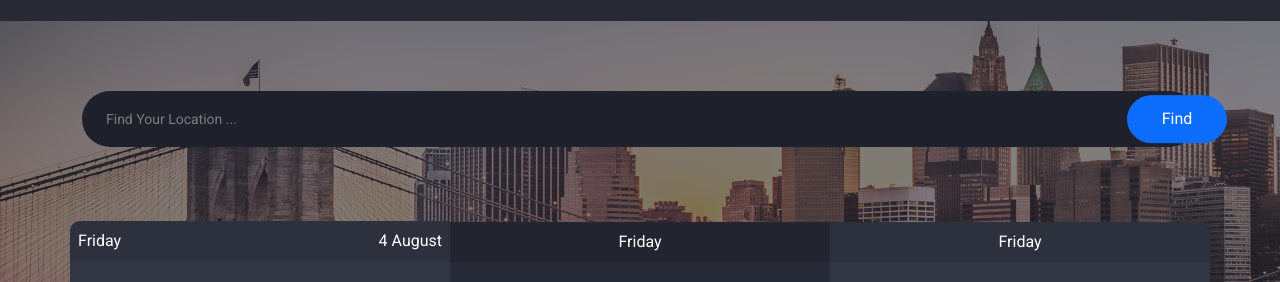
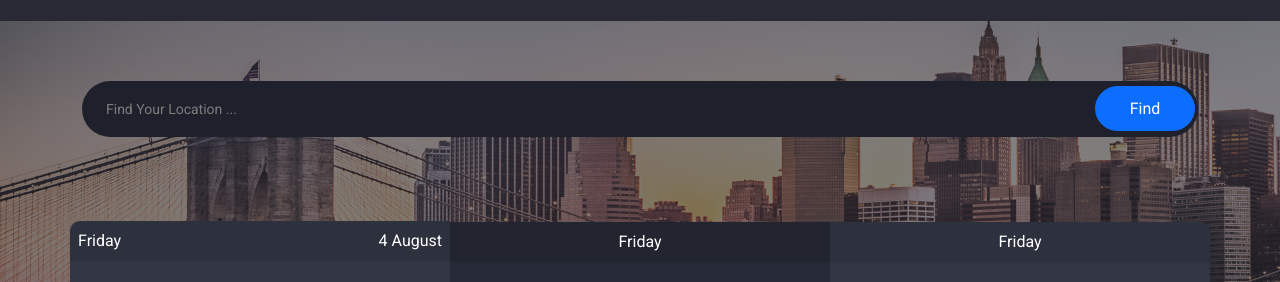
Before and after one commit to YassminYousry/weather-route, a plain HTML site: page index.html in a window 1280 px wide. Shown: the part 91-373 px from the top of the page. Drawn offline with Linux system fonts and the light colour scheme.

Commit message:
secont-front

```diff
--- a/css/style.css
+++ b/css/style.css
@@ -56,18 +56,19 @@ nav{
   background-color: #1e202b;
 }
 .home-input{
-  position: absolute;
+  padding: 60px 20px;
   width: 100%;
   top: 70px;
 }
+.find-location{
+  position: relative;
+}
 .find{
   position: absolute;
-  top: 8px;
+  top: 5px;
+  right: 15px;
   width: 100px;
-  height: 85%;
-  right: 53px;
-  /* right: 15px; */
-  transform: translateY(-8%);
+  height: 80%;
 }
 
 /* cards */
--- a/index.html
+++ b/index.html
@@ -84,6 +84,9 @@
         <div class="home-img h-50">
           <div class="home-input">
             <div class="container">
+              <div class="row">
+                <div class="col-12 find-location">
+                  <form action="">
                   <input
                     type="search"
                     name="search"
@@ -96,6 +99,9 @@
                     value="Find"
                     class="btn btn-primary rounded-5 find"
                   />
+                </form>
+                </div>
+              </div>
             </div>
           </div>
         </div>
```
Lines whose indentation alone changed are shown as unchanged.
